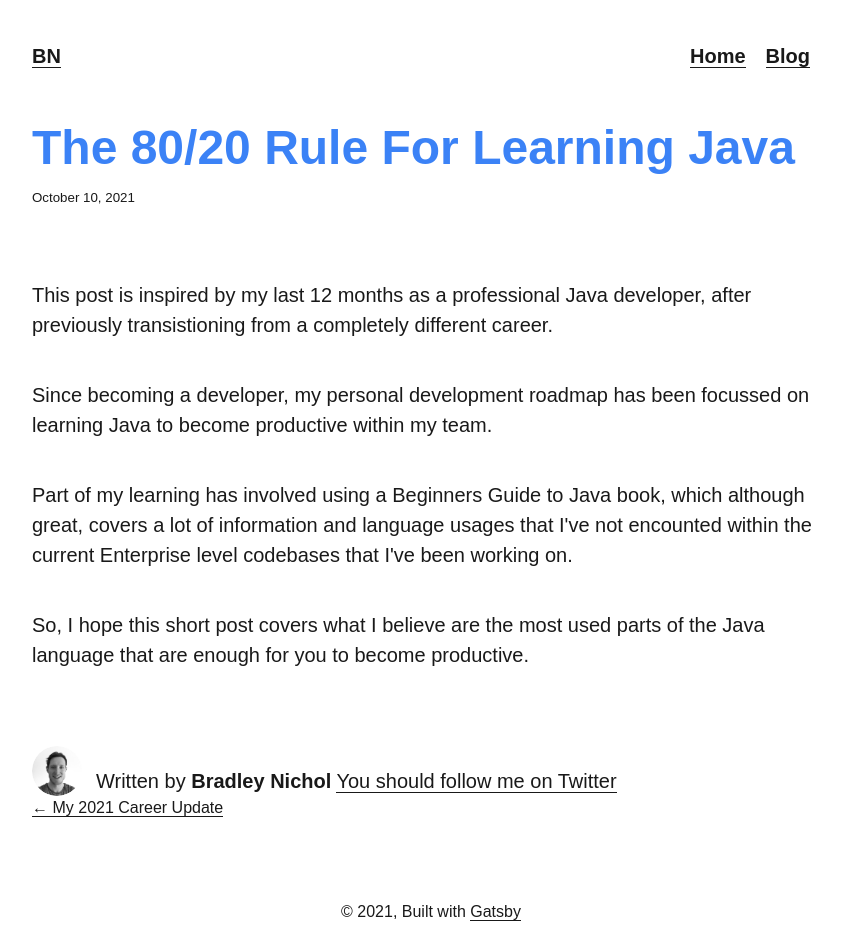
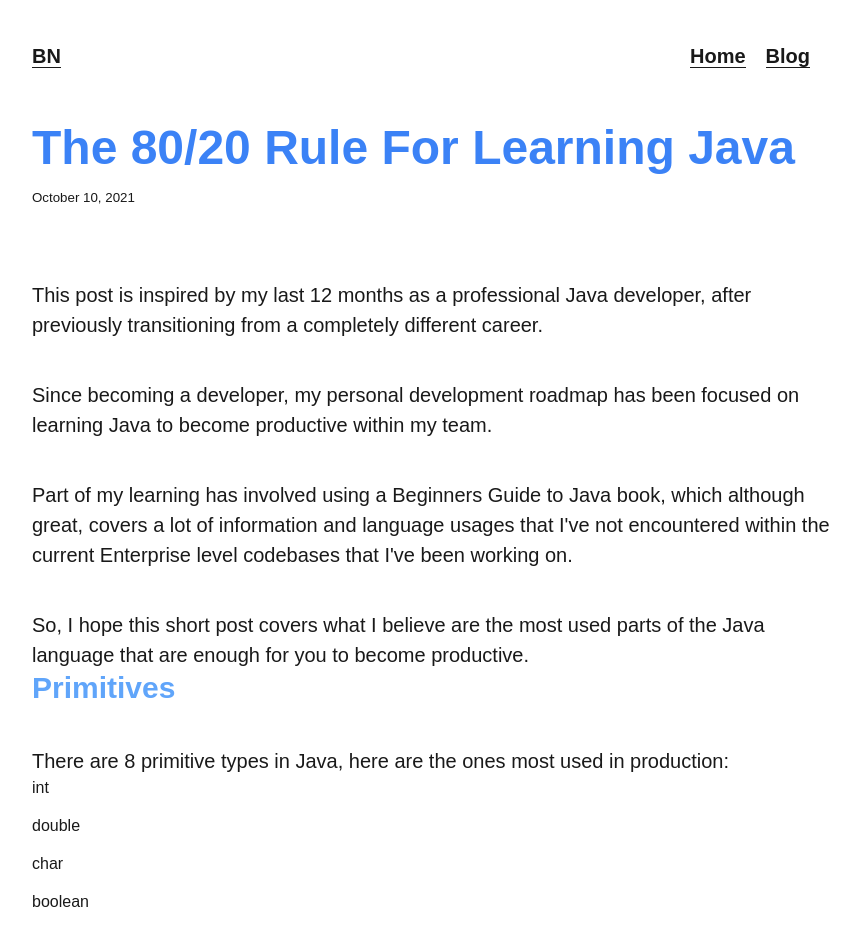
Before and after one commit to BradNichol/personal-blog, a Gatsby site: page /blog/the-80-20-rule-for-learning-java/ in a window 1280 px wide. Shown: the top 952 px of the page, without its empty margins (209-1069 px from the left). Built offline with nearby package versions, Linux system fonts and the light colour scheme; Gatsby itself is replaced by a stand-in of ours; some packages are replaced by stand-ins of ours.

Commit message:
Update Blog “the-80-20-rule-for-learning-java”

```diff
--- a/content/blog/the-80-20-rule-for-learning-java.md
+++ b/content/blog/the-80-20-rule-for-learning-java.md
@@ -3,12 +3,24 @@ path: 80-20-learning-java
 date: 2021-10-10T15:24:05.252Z
 title: The 80/20 Rule For Learning Java
 description: 80/20 rule for Java
-category: ["Java Development"]
+category:
+  - Java Development
 ---
-This post is inspired by my last 12 months as a professional Java developer, after previously transistioning from a completely different career.
+This post is inspired by my last 12 months as a professional Java developer, after previously transitioning from a completely different career.
 
-Since becoming a developer, my personal development roadmap has been focussed on learning Java to become productive within my team.
+Since becoming a developer, my personal development roadmap has been focused on learning Java to become productive within my team.
 
-Part of my learning has involved using a Beginners Guide to Java book, which although great, covers a lot of information and language usages that I've not encounted within the current Enterprise level codebases that I've been working on.
+Part of my learning has involved using a Beginners Guide to Java book, which although great, covers a lot of information and language usages that I've not encountered within the current Enterprise level codebases that I've been working on.
 
 So, I hope this short post covers what I believe are the most used parts of the Java language that are enough for you to become productive.
+
+
+
+## Primitives
+
+There are 8 primitive types in Java, here are the ones most used in production:
+
+* int
+* double
+* char
+* boolean
```
